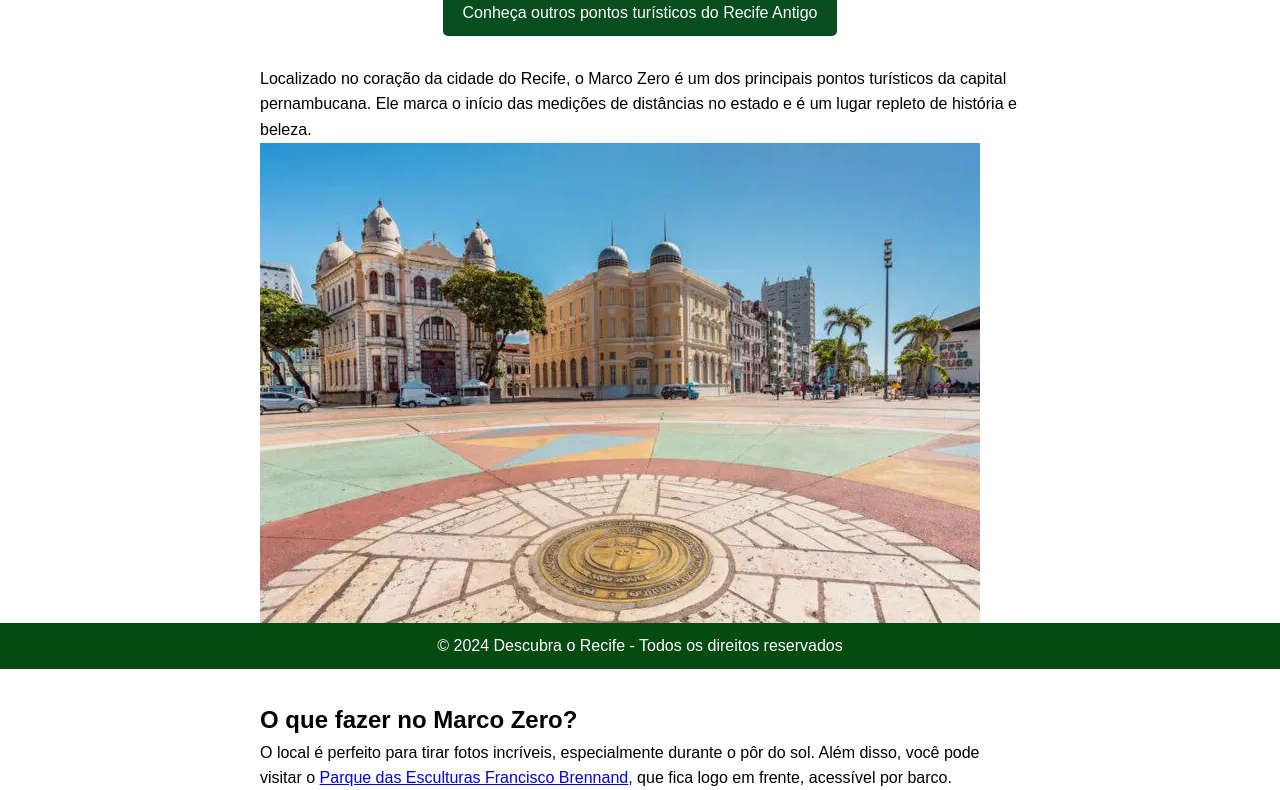
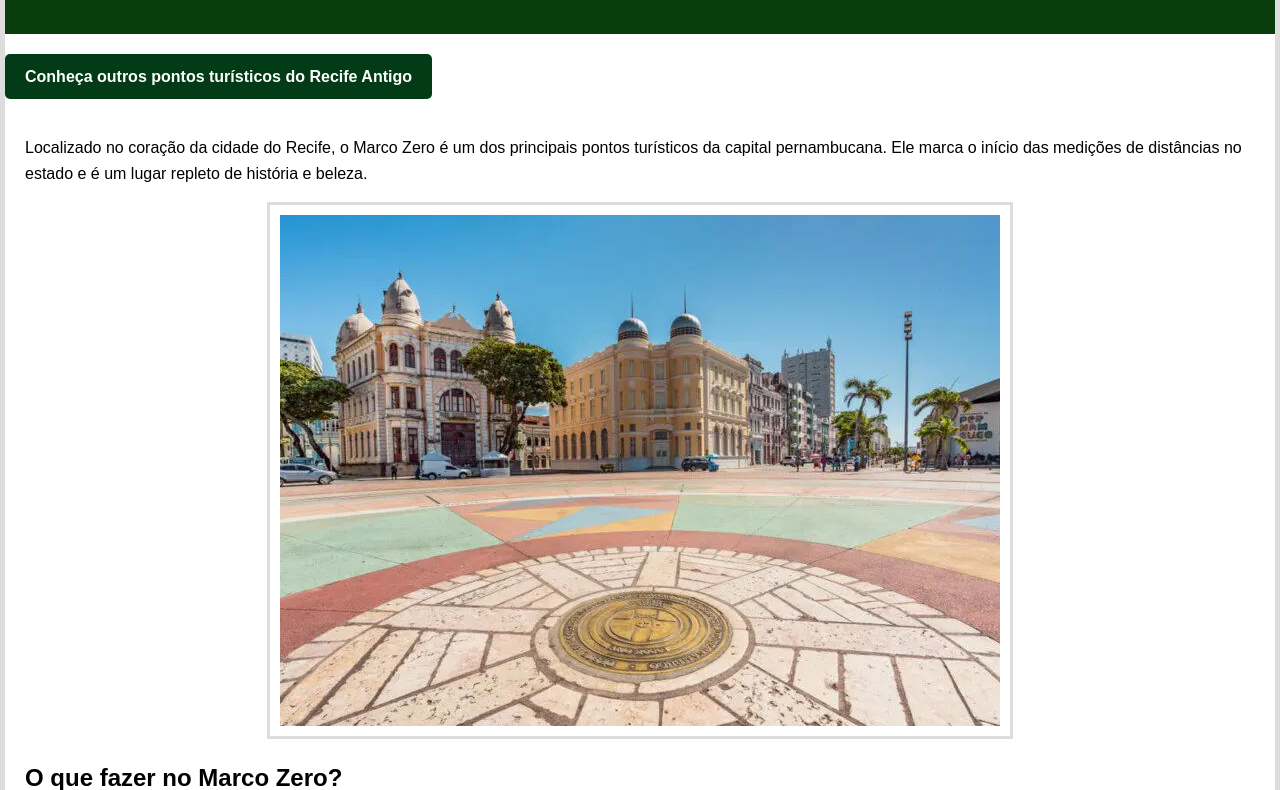
Before and after one commit to camilacelente2/AulaTC38-htmlrecife, a plain HTML site: page index.html in a window 1280 px wide. Shown: the part 131-921 px from the top of the page. Drawn offline with Linux system fonts and the light colour scheme.

```diff
--- a/index.html
+++ b/index.html
@@ -1,4 +1,4 @@
-<!DOCTYPE html>
+<<!DOCTYPE html>
 <html lang="pt-BR">
 <head>
     <meta charset="UTF-8">
@@ -28,7 +28,7 @@
             <h2>O que fazer no Marco Zero?</h2>
             <p>
                 O local é perfeito para tirar <span class="highlight">fotos incríveis</span>, especialmente durante o pôr do sol.
-                Além disso, você pode visitar o <a href="https://pt.wikipedia.org/wiki/Parque_das_Esculturas_Francisco_Brennando" target="_blank">Parque das Esculturas Francisco Brennand</a>, que fica logo em frente, acessível por barco.
+                Além disso, você pode visitar o <a href="https://pt.wikipedia.org/wiki/Parque_das_Esculturas_Francisco_Brennand" target="_blank">Parque das Esculturas Francisco Brennand</a>, que fica logo em frente, acessível por barco.
             </p>
             <img src="Torre_de_Cristal_-_Recife-PE(2).jpg" alt="Parque das Esculturas Francisco Brennand">
         </section>
--- a/style.css
+++ b/style.css
@@ -1,65 +1,64 @@
-/* Reset básico para eliminar margens e espaçamentos padrão do navegador */
-* {
-    margin: 0;
-    padding: 0;
-    box-sizing: border-box;
-}
-
+/* Adiciona uma borda em torno do conteúdo */
 body {
     font-family: Arial, sans-serif;
     line-height: 1.6;
-    padding-bottom: 60px; /* Espaço extra para o rodapé fixo */
+    margin: 0;
+    padding: 0;
+    border: 5px solid #ddd; /* Borda em volta da página */
+    display: flex;
+    flex-direction: column;
+    min-height: 100vh;
 }
 
+/* Alinha o conteúdo centralizado */
 header {
     text-align: center;
-    background-color: #065e28;
+    background-color: #093d0b;
     color: white;
     padding: 20px;
 }
 
-section {
+main {
+    flex: 1; /* Faz com que o conteúdo principal ocupe o espaço disponível */
     padding: 20px;
-    max-width: 800px;
-    margin: auto;
+    margin-bottom: 80px; /* Espaço para garantir que o rodapé não sobreponha */
 }
 
-article {
-    margin-bottom: 30px;
+/* Estilo das imagens dentro de uma caixa */
+img {
+    border: 3px solid #ddd;
+    padding: 10px;
+    margin: 10px auto;
+    display: block;
+    max-width: 100%;
 }
 
-article img {
-    max-width: 100%;
-    height: auto;
-    display: block;
-    margin: 10px auto;
-}
-
-nav {
-    text-align: center;
-    margin-top: 20px;
-}
-
+/* Estilo para o botão */
 nav a {
     text-decoration: none;
-    background-color: #074e1f;
+    background-color: #033b16;
     color: white;
     padding: 10px 20px;
     border-radius: 5px;
+    font-weight: bold;
     display: inline-block;
-    margin: 10px 0;
+    margin-top: 20px;
+    text-align: center;
 }
 
 nav a:hover {
-    background-color: #0bac25;
+    background-color: #033f1c;
 }
 
+/* Rodapé fixo ajustado */
 footer {
-    background: #044b10;
+    background: #023b0a;
     color: white;
     text-align: center;
-    padding: 10px;
-    position: fixed;
+    padding: 5px 0; /* Reduzido para deixar o rodapé mais fino */
+    position: relative; /* Ajusta a posição para não sobrepor o conteúdo */
     width: 100%;
     bottom: 0;
+    font-size: 0.9rem; /* Fonte menor para economizar espaço */
+    z-index: 5;
 }
```
